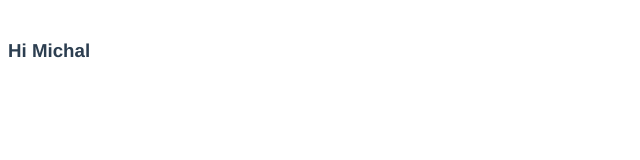
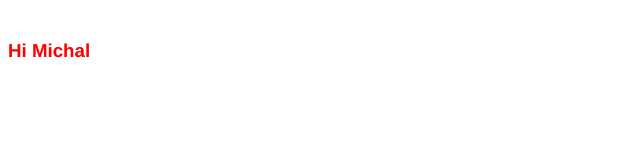
Before and after one commit to michalogluszka/donna, a Vue app in the folder donna-client-vue/: page / in a window 1280 px wide. Shown: the top 160 px of the page, without its empty margins (0-640 px from the left). Built offline with nearby package versions, Linux system fonts and the light colour scheme.

Commit message:
adding donna background

```diff
--- a/donna-client-vue/src/components/DonnaMain.vue
+++ b/donna-client-vue/src/components/DonnaMain.vue
@@ -18,4 +18,8 @@ export default class DonnaMain extends Vue {
 h3 {
   margin: 40px 0 0;
 }
+
+div.hello {
+  color: red;
+}
 </style>
```
Also changed, not shown: donna-client-vue/src/App.vue (line endings or trailing spaces), donna-client-vue/src/assets/donna_background.jpg (added).
